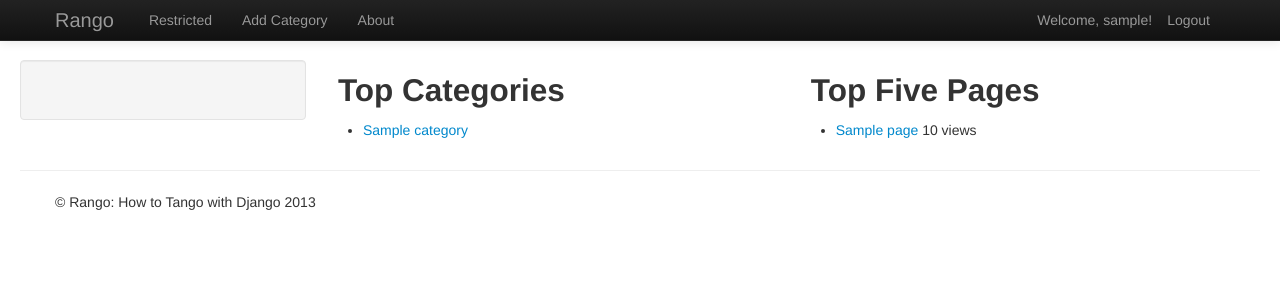
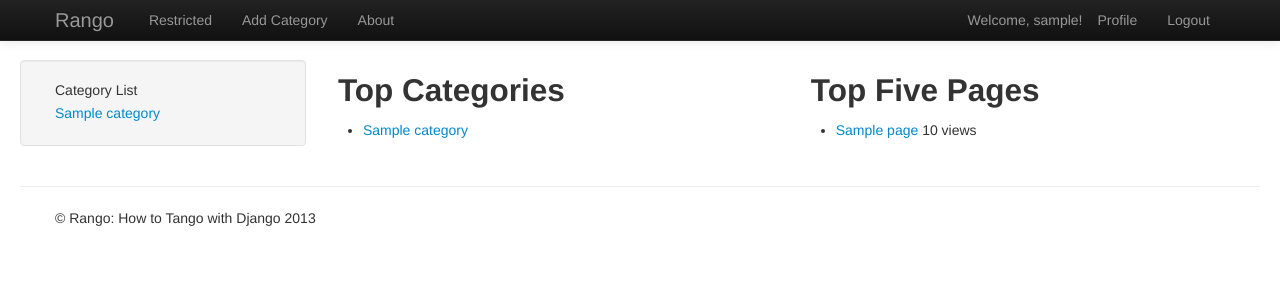
Before and after one commit to jpmbrito/Tango-with-Django, a Django app: page /rango/ in a window 1280 px wide. Shown: the top 300 px of the page. Run offline with Django 3.2, Linux system fonts and the light colour scheme; a user stored in the database is signed in; tables that the repository leaves empty hold one stand-in row (values such as "Sample post"); some libraries are stand-ins or nearby versions.

Commit message:
Worked on several aspects of rango application; Solved the UserProfile issue; Still working on 14.3 from tango with rango

```diff
--- a/django/workspace/tango_with_django_project/rango/urls.py
+++ b/django/workspace/tango_with_django_project/rango/urls.py
@@ -30,5 +30,8 @@ urlpatterns = patterns('',
             name='restricted'),
         url(r'^logout/$',
             views.user_logout,
-            name='logout')
-		)
+            name='logout'),
+        url(r'^profile/$',
+            views.profile,
+            name='profile')
+        )
--- a/django/workspace/tango_with_django_project/rango/views.py
+++ b/django/workspace/tango_with_django_project/rango/views.py
@@ -22,7 +22,8 @@ def index(request):
     response =  render_to_response('rango/index.html',
             {
             'categories' : top_category_list,
-            'pages' : Page.objects.order_by('-views')[:5]
+            'pages' : Page.objects.order_by('-views')[:5],
+            'cat_list': get_category_list()
             },
             context)
 
@@ -55,7 +56,8 @@ def about(request):
             {
             'aboutMessage': 'This is the about message',
             'last_visit' : request.session['last_visit'],
-            'visits' :  request.session['visits']
+            'visits' :  request.session['visits'],
+            'cat_list': get_category_list()
             },
             context)
 
@@ -71,7 +73,11 @@ def category(request, category_name_url):
     category_name = category_name_url.replace('_', ' ')
 
     #Create the Context Dictionary that will be passed for the template
-    context_dict = {'category_name' : category_name , 'category_name_url' : category_name_url }
+    context_dict = {
+                'category_name' : category_name ,
+                'category_name_url' : category_name_url,
+                'cat_list': get_category_list()
+                }
 
     try:
         #Get the category object
@@ -88,6 +94,13 @@ def category(request, category_name_url):
 
     except Category.DoesNotExist:
         pass
+
+    #Search Support
+    if request.method == 'POST':
+        query = request.POST['query'].strip()
+        if query:
+            result_list = run_query(query)
+            context_dict['result_list'] = result_list
 
     return render_to_response('rango/category.html', context_dict, context)
 
@@ -117,7 +130,10 @@ def add_category(request):
     #Bad Form (or form details)
     #Render the form with error messages
     return render_to_response('rango/add_category.html',
-            {'form':form},
+            {
+            'form':form,
+            'cat_list': get_category_list()
+            },
             context)
 
 from rango.forms import PageForm
@@ -155,7 +171,9 @@ def add_page(request, category_name_url ):
     return render_to_response('rango/add_page.html',
             {'form' : form,
             'category_name_url' : category_name_url,
-            'category_name' : category_name},
+            'category_name' : category_name,
+            'cat_list': get_category_list()
+            },
             context)
 
 from rango.forms import UserForm, UserProfileForm
@@ -198,7 +216,8 @@ def register(request):
         {
         'user_form' : user_form,
         'profile_form' : profile_form,
-        'registered' : registered
+        'registered' : registered,
+        'cat_list': get_category_list()
         },
         context)
 
@@ -228,7 +247,9 @@ def user_login(request):
         #Present the login page
         return render_to_response(
             'rango/login.html',
-            {},
+            {
+            'cat_list': get_category_list()
+            },
             context)
 
 @login_required
@@ -240,3 +261,56 @@ from django.contrib.auth import logout
 def user_logout(request):
     logout(request)
     return HttpResponseRedirect('/rango/')
+
+from rango.bing_search import run_query
+def search(request):
+    context = RequestContext(request)
+    result_list = []
+
+    if request.method == 'POST':
+        query = request.POST['query'].strip()
+
+        if query:
+            #Run the Bing function
+            result_list = run_query(query)
+
+    return render_to_response(
+                'rango/search.html',
+                {
+                'result_list': result_list,
+                'cat_list': get_category_list()
+                },
+                context)
+
+def get_category_list():
+    cat_list = Category.objects.all()
+
+    for cat in cat_list:
+        cat.url = cat.name.replace(' ', '_')
+
+    return cat_list
+
+from django.contrib.auth.models import User
+from rango.models import UserProfile
+@login_required
+def profile(request):
+    context = RequestContext(request)
+    userObj = User.objects.get(username = request.user) #Get the User object
+    user_profile = None
+
+    try:
+        user_profile = UserProfile.objects.get(user=userObj)
+        print user_profile
+    except:
+        print "User profile Not found..."
+        pass
+
+    return render_to_response(
+                'rango/profile.html',
+                {
+                'cat_list' : get_category_list(),
+                'user' : userObj,
+                'user_profile' : user_profile
+                },
+                context
+                )
--- /dev/null
+++ b/django/workspace/tango_with_django_project/scripts/testscript.py
@@ -0,0 +1,2 @@
+def run():
+        print "I am a script"
--- a/django/workspace/tango_with_django_project/tango_with_django_project/settings.py
+++ b/django/workspace/tango_with_django_project/tango_with_django_project/settings.py
@@ -132,6 +132,7 @@ TEMPLATE_DIRS = (
 )
 
 INSTALLED_APPS = (
+    'django_extensions',
     'django.contrib.auth',
     'django.contrib.contenttypes',
     'django.contrib.sessions',
@@ -178,3 +179,6 @@ LOGGING = {
 
 #Login URL for redirection
 LOGIN_URL = '/rango/login/'
+
+#Link a customized user to the django user
+AUTH_PROFILE_MODULE = 'rango.UserProfile'
--- a/django/workspace/tango_with_django_project/templates/rango/base.html
+++ b/django/workspace/tango_with_django_project/templates/rango/base.html
@@ -34,6 +34,7 @@
                         <ul class="nav pull-right">
                             {% if user.is_authenticated %}
                                 <li class="navbar-text">Welcome, {{ user.username }}!</li>
+                                <li><a href="/rango/profile">Profile</a></li>
                                 <li><a href="/rango/logout/">Logout</a></li>
                             {% else %}
                                 <li><a href="/rango/register/">Register</a></li>
@@ -46,6 +47,7 @@
                                 <li><a href="/rango/restricted/">Restricted</a></li>
                                 <li><a href="/rango/add_category/">Add Category</a></li>
                             {% endif %}
+                            <!--<li><a href="/rango/search/">Search</a></li>-->
                             <li><a href="/rango/about/">About</a></li>
                         </ul>
 
@@ -66,7 +68,15 @@
                 <div class="span3">
 
                     <div class="well sidebar-nav">
-
+                        <!-- Show a category list -->
+                        {% block sidebar %}
+                        {% endblock %}
+                        <div id="cats">
+                            {%if cat_list %}
+                                <ul class="nav nav-list"><li>Category List</li></ul>
+                                {% include 'rango/category_list.html' with cat_list=cat_list %}
+                            {% endif %}
+                        </div>
                     </div>
 
                 </div>
--- /dev/null
+++ b/django/workspace/tango_with_django_project/templates/rango/category_list.html
@@ -0,0 +1,11 @@
+<ul class="nav nav-list">
+
+    {% if cat_list %}
+    {% for cat in cat_list %}
+            <li><a href="/rango/category/{{ cat.url }}">{{ cat.name }}</a></li>
+        {% endfor %}
+    {% else %}
+        <li> No categories are present </li>
+    {% endif %}
+
+</ul>
```
Also changed, not shown: django/workspace/tango_with_django_project/rango/bing_search.py (added, +56 -0 lines), django/workspace/tango_with_django_project/rango/bing_search_test.py (added, +19 -0 lines), django/workspace/tango_with_django_project/scripts/printAllUsers.py (added, +17 -0 lines), django/workspace/tango_with_django_project/templates/rango/category.html (+29 -0 lines), django/workspace/tango_with_django_project/templates/rango/profile.html (added, +19 -0 lines), django/workspace/tango_with_django_project/templates/rango/search.html (added, +48 -0 lines), django/workspace/tango_with_django_project/rango/models.py (line endings or trailing spaces), django/workspace/tango_with_django_project/scripts/__init__.py (added), 3 other files.
